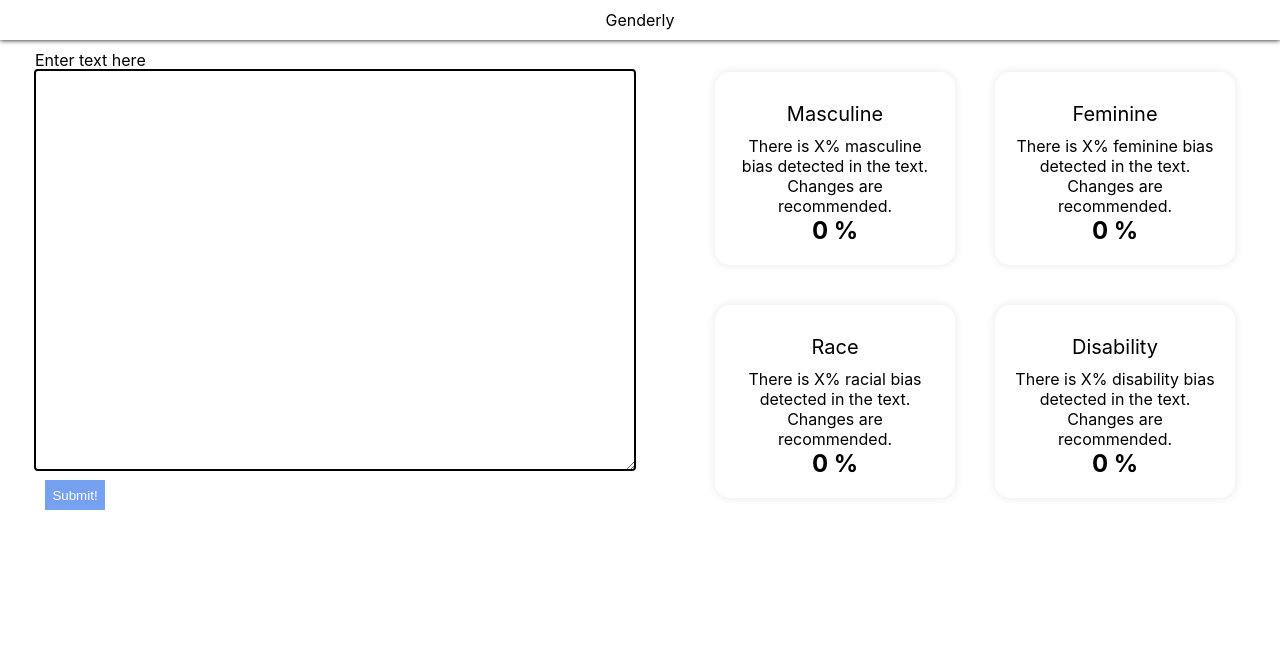
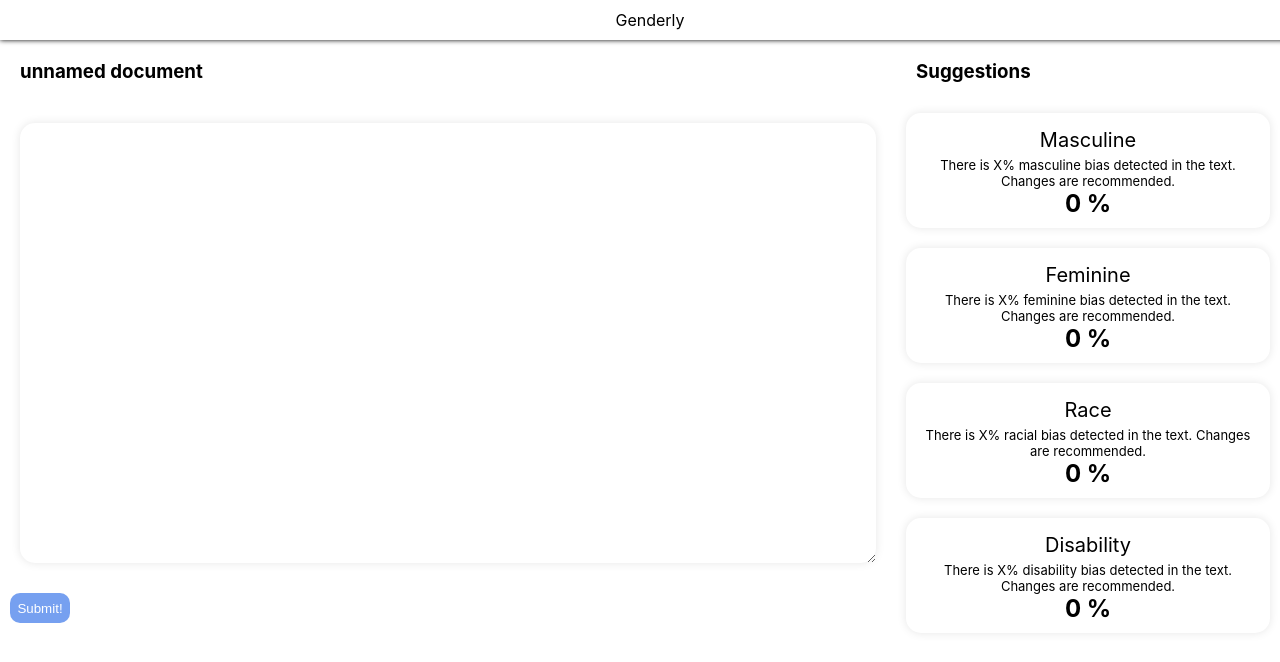
Before and after one commit to bwonCAN/HackCamp2022, a React (Create React App) app in the folder webapp/client/: page / in a window 1280 px wide. Shown: the top 662 px of the page. Built offline with nearby package versions, Linux system fonts and the light colour scheme.

Commit message:
formatting

```diff
--- a/webapp/client/src/App.css
+++ b/webapp/client/src/App.css
@@ -2,11 +2,26 @@
 
 .big_container{
     display: flex;
-    align-items: center;
-    justify-content: space-around;
+    margin-top: 40px;
+}
+
+@media (max-width: 600px) {
+    .big_container{
+        flex-direction: column;
+    }
 }
 
 .profile_container{
     display: flex;
     flex-direction: column;
+    width: 30%;
 }
+
+.input_outercontain{
+    width: 70%;
+}
+
+
+h3{
+    margin: 20px;
+}
--- a/webapp/client/src/App.js
+++ b/webapp/client/src/App.js
@@ -19,6 +19,7 @@
   }
 
   function processText() {
+    let text = "This !!!job posting is for you.";
     const punctuationless = text.replace(/[.,\/#!$%\^&\*;:{}=\-_`~()]/g, "");
     const text_array = punctuationless.split(" ");
     console.log(text_array);
@@ -32,8 +33,8 @@
         <Input textHandler = {textHandler}/>
         </div>
       <div className='profile_container'>
-        <div className='big_container'>
-        <Profile
+        <h3>Suggestions</h3>
+      <Profile
       heading= "Masculine"
       description= "There is X% masculine bias detected in the text. Changes are recommended."
       percentage = {mas}
@@ -43,9 +44,7 @@
       description= "There is X% feminine bias detected in the text. Changes are recommended."
       percentage = {fem}
       />
-        </div>
-        <div className='big_container'>
-        <Profile
+      <Profile
       heading= "Race"
       description= "There is X% racial bias detected in the text. Changes are recommended."
       percentage = {race}
@@ -55,7 +54,6 @@
       description= "There is X% disability bias detected in the text. Changes are recommended."
       percentage = {disability}
       />
-        </div>
       </div>
       </div>
     </div>
--- a/webapp/client/src/components/Input.css
+++ b/webapp/client/src/components/Input.css
@@ -1,14 +1,23 @@
 .input {
-    margin: 10px
+    margin-top: 20px;
 }
 .input_box {
-    width: 600px;
     height: 400px;
-    outline: auto;
+    border-radius: 15px;
+    box-shadow: 0 0 10px rgba(0,0,0,0.1);
+    margin: 20px;
+    padding: 20px;
 }
+.input_box:focus{
+    box-shadow: 0 0 10px rgba(0,0,0,0.1);
+    border: transparent;
+    outline: none !important;
+}
+
 .input_container {
     display: flex;
     flex-direction: column;
+    position: top;
 }
 .button{
     margin: 10px;
@@ -16,5 +25,11 @@
     height: 30px;
     background: #76a0f0;
     color: white;
+    border-radius: 10px;
+    transition: 0.3s;
+}
 
+.button:hover {
+    background: #284986;
+    scale: 105%;
 }
--- a/webapp/client/src/components/Input.js
+++ b/webapp/client/src/components/Input.js
@@ -15,7 +15,7 @@
 
     return (
         <div className="input">
-            <p>Enter text here</p>
+            <h3>unnamed document</h3>
             <form className="input_container" onSubmit={handleText}>
                 <textarea onChange={e => setText(e.target.value)} className="input_box" type="text"></textarea>
                 <button className="button" type="submit">Submit!</button>                 {/*add button function */}
--- a/webapp/client/src/components/Navbar.css
+++ b/webapp/client/src/components/Navbar.css
@@ -9,6 +9,10 @@
     background-color: white;
     padding: 10px;
     box-shadow: 0 0 5px black;
+    position: fixed;
+  left: 0;      /* ADDED */
+  top: 0;       /* ADDED */
+  width: 100%;
 }
 
 .items_container{
--- a/webapp/client/src/components/Profile.css
+++ b/webapp/client/src/components/Profile.css
@@ -11,19 +11,26 @@
   .profile {
       display: flex;
       flex-direction: column;
-      width: 200px;
       text-align: center;
 
-      padding: 20px;
-      margin: 20px;
+      padding: 10px;
+      margin: 10px;
       border-radius: 15px;
       box-shadow: 0 0 10px rgba(0,0,0,0.1);
-      float: right;
+      transition: 0.3s;
+  }
+
+  .profile:hover{
+    scale: 110%;
   }
 
   .heading {
     flex-direction: row;
     font-size: 20px;
-    padding: 5%;
+    padding: 5px;
 
   }
+
+  .description{
+    font-size: 13px;
+  }
```
